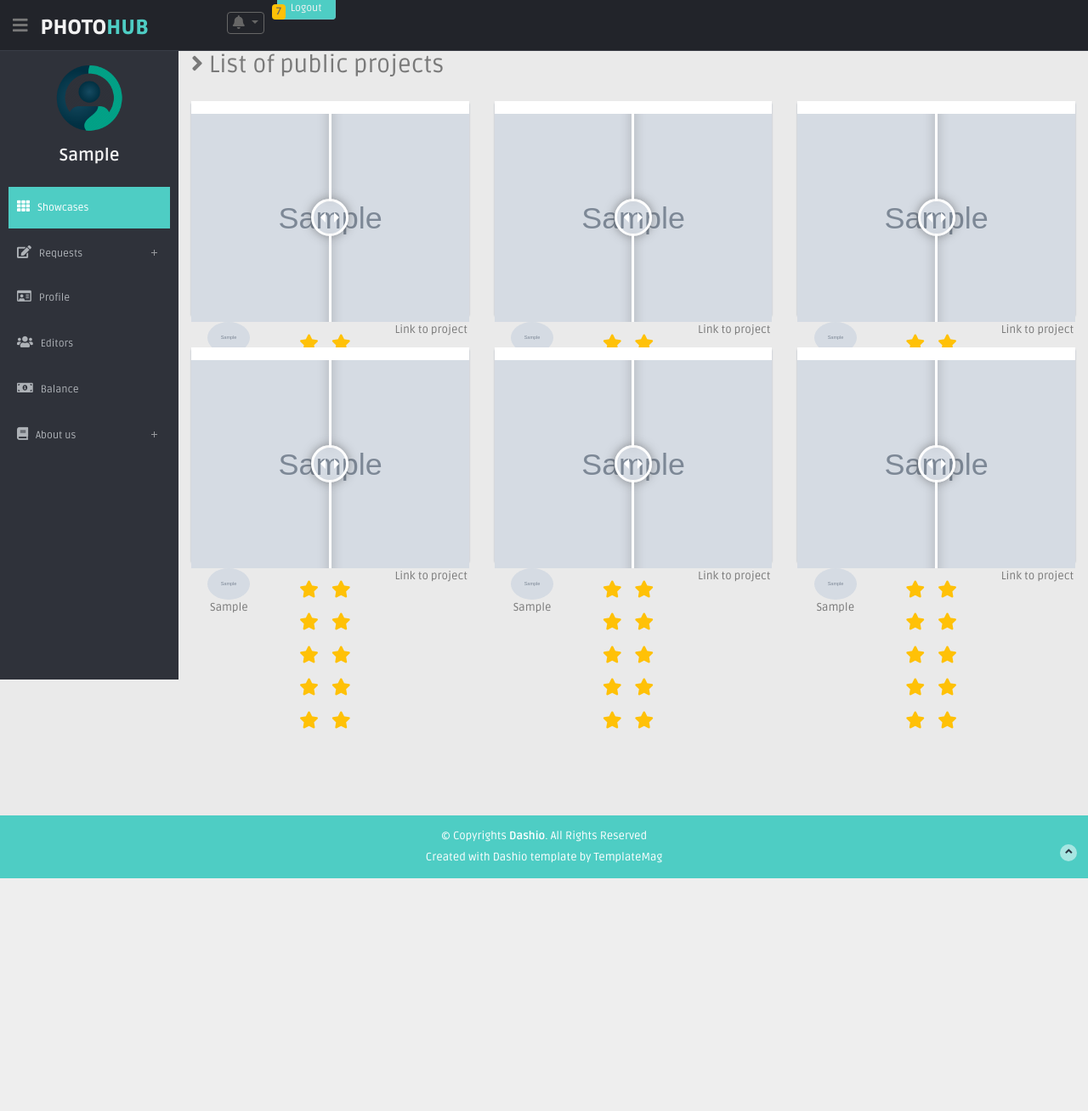
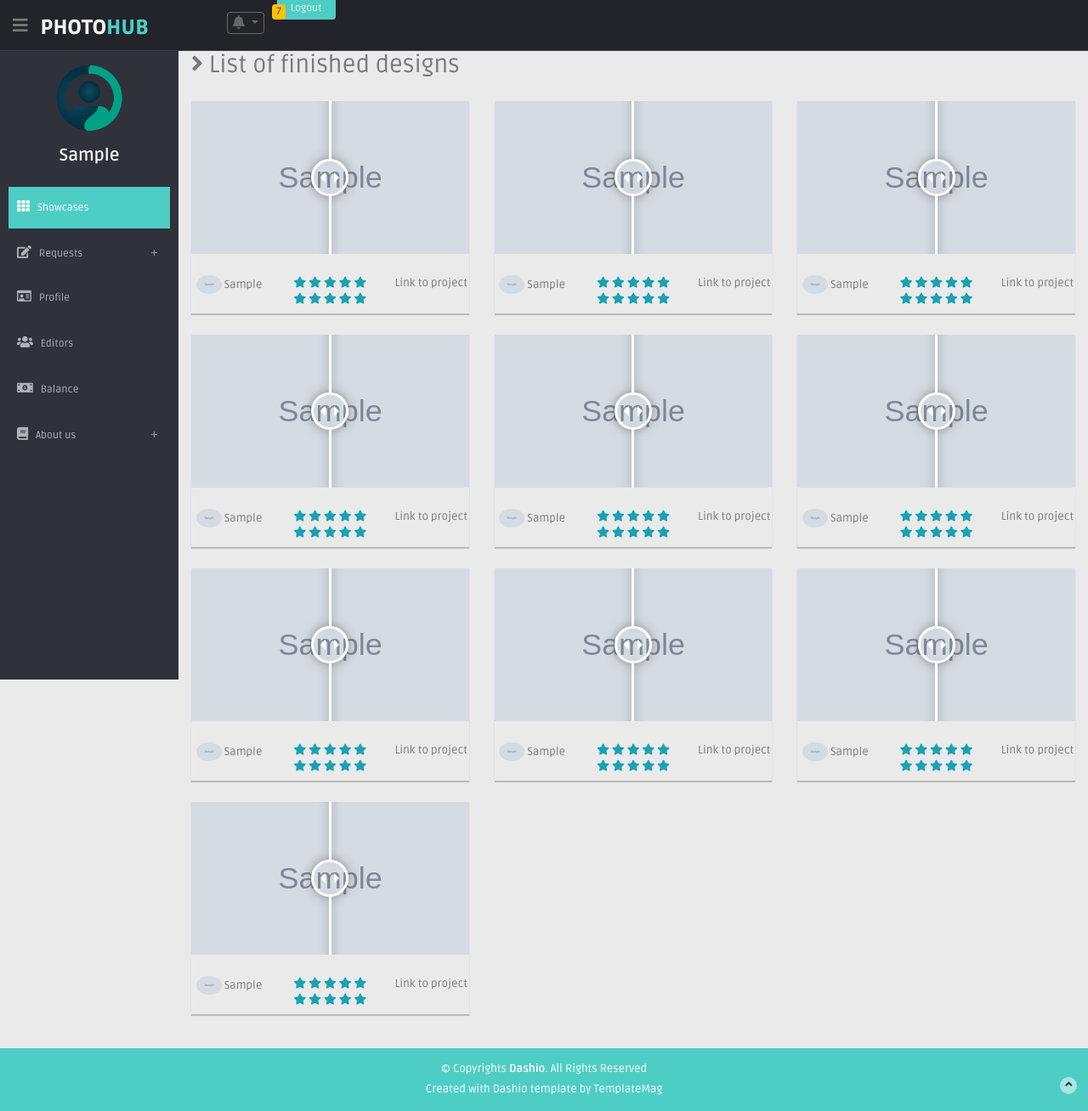
Before and after one commit to aminrd/photoHub, a Django app: page / in a window 1280 px wide. Shown: the whole page at 85% size. Before the commit the page ends 1034 px from the top, so only its background shows below. Run offline with Django 3.2, Linux system fonts and the light colour scheme; a user stored in the database is signed in; tables that the repository leaves empty hold one stand-in row (values such as "Sample post"); grey boxes marked "Sample" are stand-in pictures; some libraries are stand-ins or nearby versions.

Commit message:
Project list update

```diff
--- a/WebApplication/WebApplication/models.py
+++ b/WebApplication/WebApplication/models.py
@@ -114,6 +114,11 @@ class Designer(UserInfo):
         else:
             return self.profile_picture.url
 
+    def get_profile_thumbnail(self):
+        if self.profile_picture is None:
+            return static('img/UserProfileDefault.png')
+        else:
+            return self.profile_thumbnail.url
 
 # ==================================================
 # Define User, Client and Designer tables
--- a/WebApplication/WebApplication/views.py
+++ b/WebApplication/WebApplication/views.py
@@ -5,6 +5,8 @@ from django.contrib.auth.decorators import login_required
 from .models import *
 from django.utils import timezone
 from django.contrib import auth
+import itertools
+
 
 from django.core.files import File
 from django.core.files.base import ContentFile
@@ -48,11 +50,13 @@ def home(request):
     parg = pageArgs()
     parg.USER_INFO = UserInfo.objects.get(default_user=request.user)
     parg.SHOWCASE_ACTIVE = True
+    parg.MAIN_TITLE = 'List of finished designs'
 
     plist = list(Project.objects.all())
-    plist = [plist[0] for x in range(6)]
+    plist = [plist[0] for x in range(10)]
 
-    parg.PLIST = plist
+    iterable = [iter(plist)] * 3
+    parg.PLIST_ROWS = itertools.zip_longest(*iterable, fillvalue=None)
 
     return render(request, 'home.html', parg.__dict__)
 
--- a/WebApplication/templates/home.html
+++ b/WebApplication/templates/home.html
@@ -2,38 +2,36 @@
 {% load static %}
 {% block STYLESHEETS %}
     <link href={% static "lib/image-slider/css/twentytwenty.css" %} rel="stylesheet">
-    <style>
-    .PROJECT{
-        margin-bottom: 15px;
-        padding-bottom: 15px;
-    }
-    </style>
 {% endblock %}
 
 {% block MAIN_CONTENT %}
       <section class="wrapper site-min-height">
-        <h3><i class="fa fa-angle-right"></i> List of public projects</h3>
+        <h3><i class="fa fa-angle-right"></i> {{ MAIN_TITLE }}</h3>
         <div class="row mt">
           <div class="col-lg-12">
             <!-- /row - THIRD ROW OF PANELS -->
             <!--  FOURTH ROW OF PANELS -->
             <!--  FIFTH ROW OF PANELS -->
+
+          {% for ROW in PLIST_ROWS %}
             <div class="row">
-                {% for P in PLIST %}
+                {% for P in ROW %}
+
+            {% if P %}
                   <div class="col-lg-4 col-md-4 col-sm-4 mb">
-                    <div class="content-panel pn PROJECT">
+                    <div class="pn">
                         <div class="twentytwenty-container">
-                          <img src="{{ P.input_image.url }}" >
-                          <img src="{{ P.output_image.url }}">
+                          <img src="{{ P.input_image.url }}" style="height: 180px; width: 100%; object-fit: cover;">
+                          <img src="{{ P.output_image.url }}" style="height: 180px; width: 100%; object-fit: cover;">
                         </div>
-                      <div class="pr2-social centered">
+                      <div class="mt centered">
                       <div class="row">
                       <div class="col-4">
-                                  <img src="{{ P.input_image.url }}" class="rounded-circle" width="50">  {{ P.server.default_user.first_name }}
+                                  <img src="{{ P.server.get_profile_thumbnail }}" class="rounded-circle" width="30">  {{ P.server.default_user.first_name }}
                       </div>
                       <div class="col-4">
                                   {% for r in P.get_feedback_range %}
-                                    <i class="fas fa-star fa-10x text-warning"></i>
+                                    <i class="fas fa-star fa-xs text-info" style="font-size: small;"></i>
                                   {% endfor %}
                       </div>
                       <div class="col-4">
@@ -45,8 +43,11 @@
                     <!-- /panel -->
                   </div>
                   <!--/ col-md-4 -->
+            {% endif %}
+
             {% endfor %}
             </div>
+          {% endfor %}
             <!-- /row FIFTH ROW OF PANELS -->
             <!--  SIXTH ROW OF PANELS -->
             <!-- Product Panel -->
```
